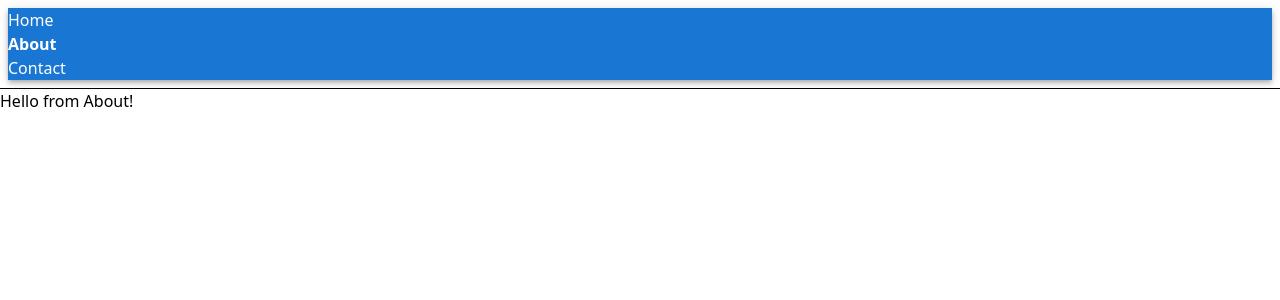
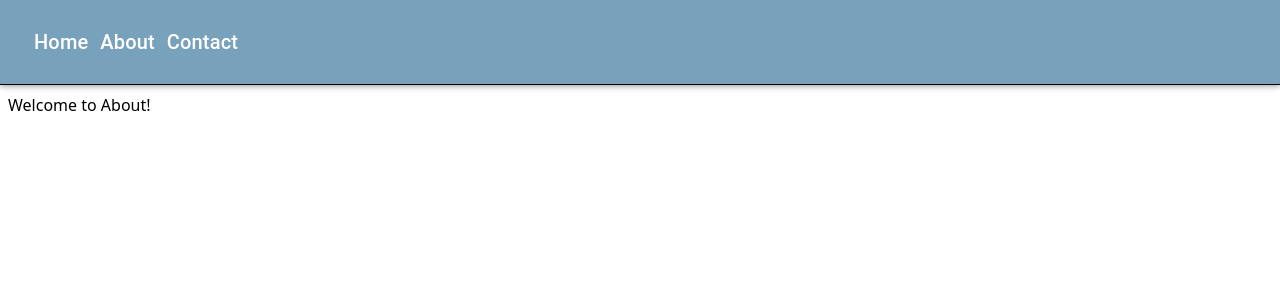
Before and after one commit to CrumpetCoding/dogsitting-website, a React (Vite) app: page /about in a window 1280 px wide. Shown: the top 300 px of the page. Built offline with nearby package versions, Linux system fonts and the light colour scheme.

Commit message:
Created functioning AppBar, edited styles

```diff
--- a/src/routes/__root.tsx
+++ b/src/routes/__root.tsx
@@ -1,20 +1,28 @@
 import { createRootRoute, Link, Outlet } from '@tanstack/react-router'
 import { TanStackRouterDevtools } from '@tanstack/react-router-devtools'
-import { AppBar } from '@mui/material'
+import { AppBar, Toolbar, Typography, IconButton, Icon } from '@mui/material'
 
 const RootLayout = () => (
   <>
-    <div className="p-2 flex gap-2">
-      <AppBar position='static'>
+    <div id="menu">
+      <AppBar position='static' sx={{ padding: '10px', backgroundColor: '#78A1BB' }}>
+        <Toolbar sx={{ display: 'flex', alignItems: 'center', gap: '12px' }}>
           <Link to="/" className="[&.active]:font-bold">
+            <Typography variant="h6" component="div" sx={{ flexGrow: 1, color: 'white', '&:hover': { color: '#283044' } }}>
               Home
+            </Typography>
           </Link>{' '}
           <Link to="/about" className="[&.active]:font-bold">
+            <Typography variant='h6' component="div" sx={{ flexGrow: 1, color: 'white', '&:hover': { color: '#283044' } }}>
               About
+            </Typography>
           </Link>{' '}
           <Link to="/contact" className="[&.active]:font-bold">
+            <Typography variant="h6" component="div" sx={{ flexGrow: 1, color: 'white', '&:hover': { color: '#283044' } }}>
               Contact
+            </Typography>
           </Link>
+        </Toolbar>
       </AppBar>
     </div>
     <hr />
--- a/src/routes/about.tsx
+++ b/src/routes/about.tsx
@@ -5,9 +5,7 @@ export const Route = createFileRoute('/about')({
 })
 
 function About() {
-    return <div>
-        <p>
-            Hello from About!
-        </p>
+    return <div className="p-2">
+        <h3>Welcome to About!</h3>
     </div>
 }
--- a/src/routes/contact.tsx
+++ b/src/routes/contact.tsx
@@ -5,5 +5,7 @@ export const Route = createFileRoute('/contact')({
 })
 
 function RouteComponent() {
-  return <div>Hello from Contact!</div>
+  return <div className="p-2">
+    <h3>Welcome to Contact!</h3>
+  </div>
 }
--- a/src/styles.css
+++ b/src/styles.css
@@ -14,7 +14,3 @@ body,
 body {
   margin: 0;
 }
-
-#navbar {
-  background-color: rgb(25, 156, 179);
-}
```
Lines whose indentation alone changed are shown as unchanged.
